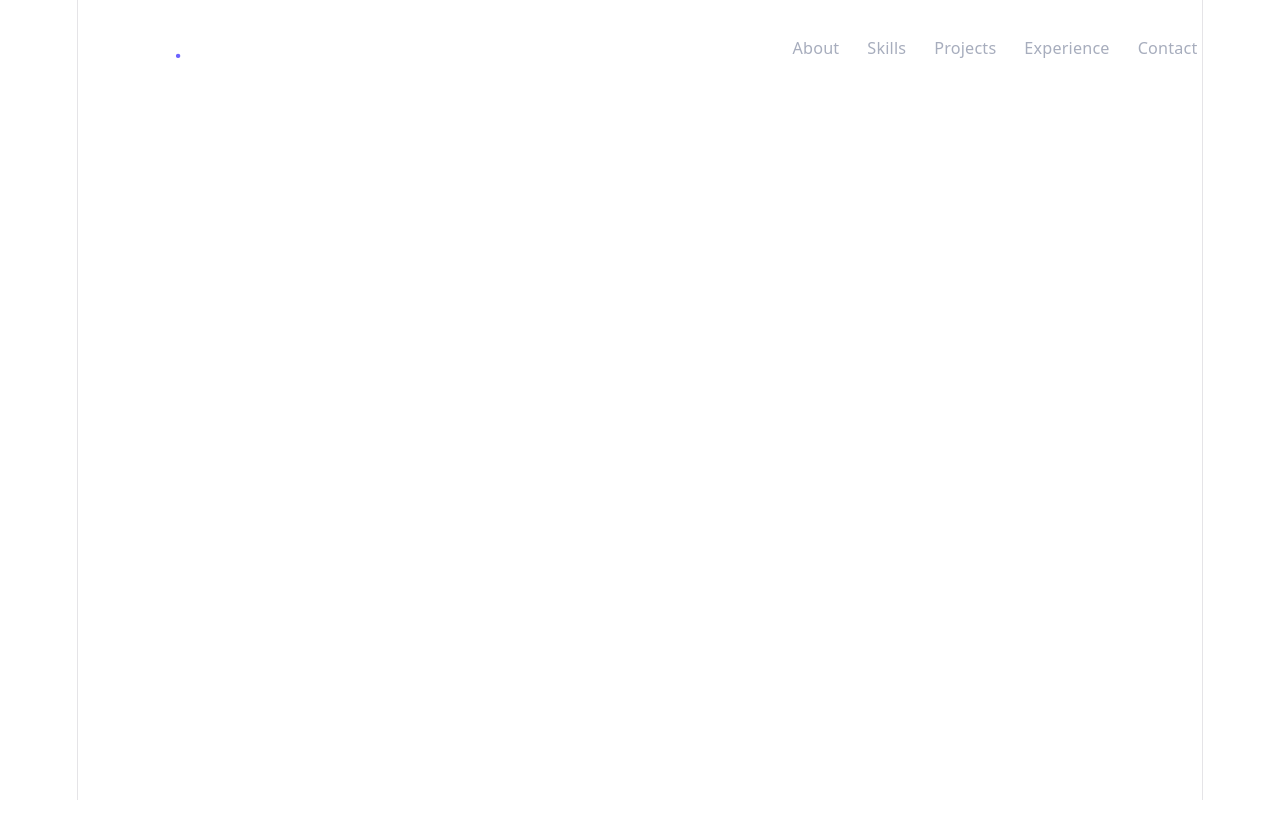
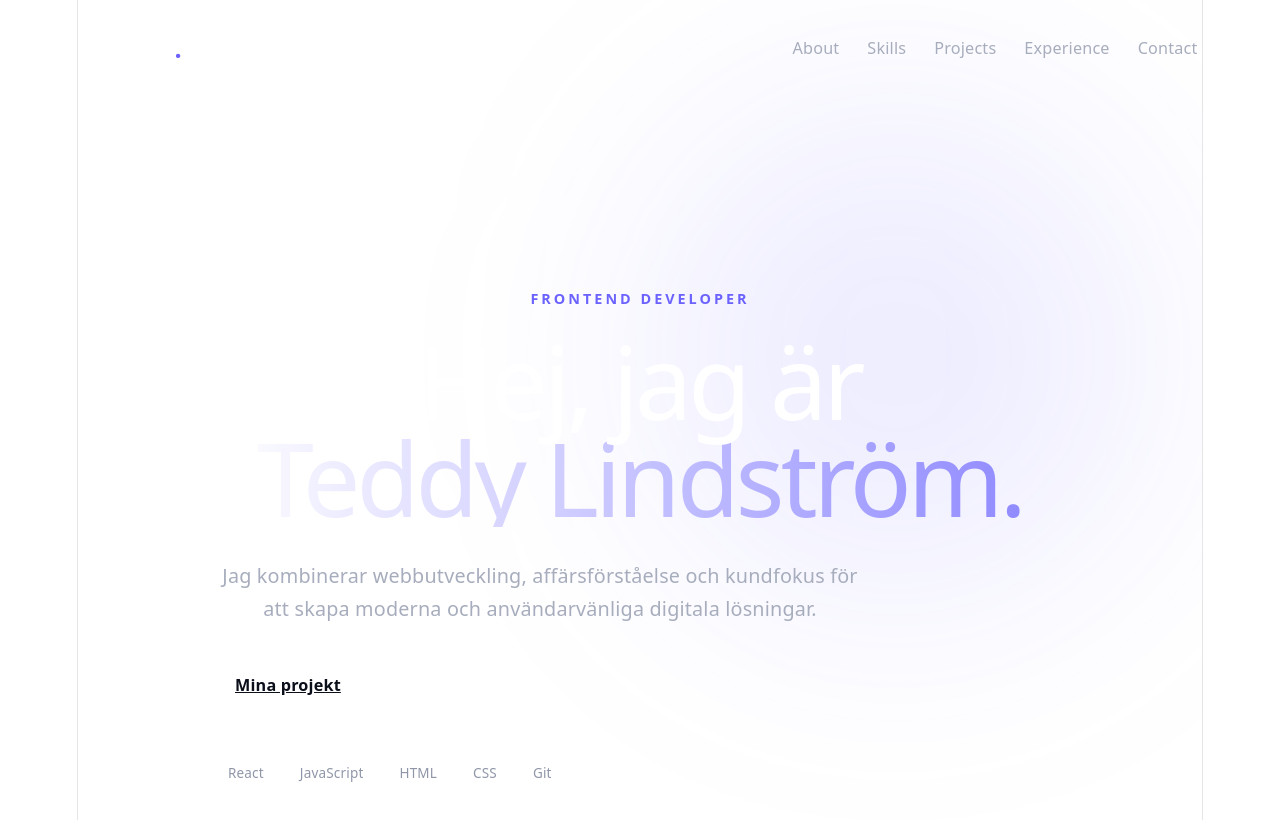
Before and after one commit to teddylindstrom/teddy-portfolio, a React (Vite) app: page / in a window 1280 px wide. Shown: the top 820 px of the page. Built offline with nearby package versions, Linux system fonts and the light colour scheme.

Commit message:
hero section build up with some styling

```diff
--- a/src/App.jsx
+++ b/src/App.jsx
@@ -1,9 +1,11 @@
 import Navbar from "./components/Navbar";
+import Hero from "./components/Hero";
 
 function App() {
   return (
     <>
       <Navbar />
+      <Hero />
     </>
   );
 }
--- a/src/components/Hero.jsx
+++ b/src/components/Hero.jsx
@@ -0,0 +1,40 @@
+import "../styles/hero.css";
+
+function Hero() {
+  return (
+    <section id="home" className="hero">
+      <div className="hero-content">
+        <p className="hero-eyebrow">FRONTEND DEVELOPER</p>
+
+        <h1>
+          Hej, jag är <span>Teddy Lindström.</span>
+        </h1>
+
+        <p className="hero-description">
+          Jag kombinerar webbutveckling, affärsförståelse och kundfokus
+          för att skapa moderna och användarvänliga digitala lösningar.
+        </p>
+
+        <div className="hero-buttons">
+          <a href="#projects" className="hero-button primary">
+            Mina projekt
+          </a>
+
+          <a href="/Teddy-Lindstrom-CV.pdf" className="hero-button secondary">
+            Ladda ner CV
+          </a>
+        </div>
+
+        <div className="hero-tech">
+          <span>React</span>
+          <span>JavaScript</span>
+          <span>HTML</span>
+          <span>CSS</span>
+          <span>Git</span>
+        </div>
+      </div>
+    </section>
+  );
+}
+
+export default Hero;
--- a/src/styles/hero.css
+++ b/src/styles/hero.css
@@ -0,0 +1,164 @@
+.hero {
+  min-height: 100vh;
+
+  display: flex;
+  align-items: center;
+
+  padding: 140px 5% 100px;
+
+  position: relative;
+  overflow: hidden;
+}
+
+.hero::before {
+  content: "";
+
+  position: absolute;
+  width: 500px;
+  height: 500px;
+
+  top: 10%;
+  right: 5%;
+
+  background: rgba(108, 99, 255, 0.12);
+
+  filter: blur(120px);
+
+  border-radius: 50%;
+
+  pointer-events: none;
+}
+
+.hero-content {
+  max-width: 850px;
+  margin: 0 auto;
+  width: 100%;
+
+  position: relative;
+  z-index: 1;
+}
+
+.hero-eyebrow {
+  margin-bottom: 20px;
+
+  font-size: 0.8rem;
+  font-weight: 700;
+
+  letter-spacing: 3px;
+
+  color: #6c63ff;
+}
+
+.hero h1 {
+  margin: 0;
+
+  font-size: clamp(3rem, 8vw, 6.5rem);
+
+  line-height: 0.95;
+
+  letter-spacing: -4px;
+
+  color: #ffffff;
+}
+
+.hero h1 span {
+  display: block;
+
+  background: linear-gradient(
+    90deg,
+    #ffffff,
+    #8b85ff
+  );
+
+  -webkit-background-clip: text;
+  -webkit-text-fill-color: transparent;
+}
+
+.hero-description {
+  max-width: 650px;
+
+  margin: 32px 0;
+
+  font-size: 1.1rem;
+
+  line-height: 1.7;
+
+  color: #a7adbd;
+}
+
+.hero-buttons {
+  display: flex;
+  gap: 14px;
+
+  margin-bottom: 40px;
+}
+
+.hero-button {
+  display: inline-flex;
+  align-items: center;
+
+  padding: 13px 20px;
+
+  border-radius: 8px;
+
+  font-size: 0.9rem;
+  font-weight: 600;
+
+  transition: all 0.25s ease;
+}
+
+.hero-button.primary {
+  background: #ffffff;
+  color: #0b0f19;
+}
+
+.hero-button.primary:hover {
+  transform: translateY(-2px);
+}
+
+.hero-button.secondary {
+  border: 1px solid rgba(255, 255, 255, 0.15);
+
+  color: #ffffff;
+
+  background: rgba(255, 255, 255, 0.04);
+}
+
+.hero-button.secondary:hover {
+  background: rgba(255, 255, 255, 0.1);
+}
+
+.hero-tech {
+  display: flex;
+  flex-wrap: wrap;
+  gap: 10px;
+}
+
+.hero-tech span {
+  padding: 7px 12px;
+
+  border: 1px solid rgba(255, 255, 255, 0.08);
+
+  border-radius: 6px;
+
+  font-size: 0.75rem;
+
+  color: #8f96a8;
+
+  background: rgba(255, 255, 255, 0.02);
+}
+
+@media (max-width: 768px) {
+  .hero {
+    padding: 130px 6% 80px;
+  }
+
+  .hero h1 {
+    letter-spacing: -2px;
+  }
+
+  .hero-buttons {
+    flex-direction: column;
+    align-items: flex-start;
+  }
+}
```
